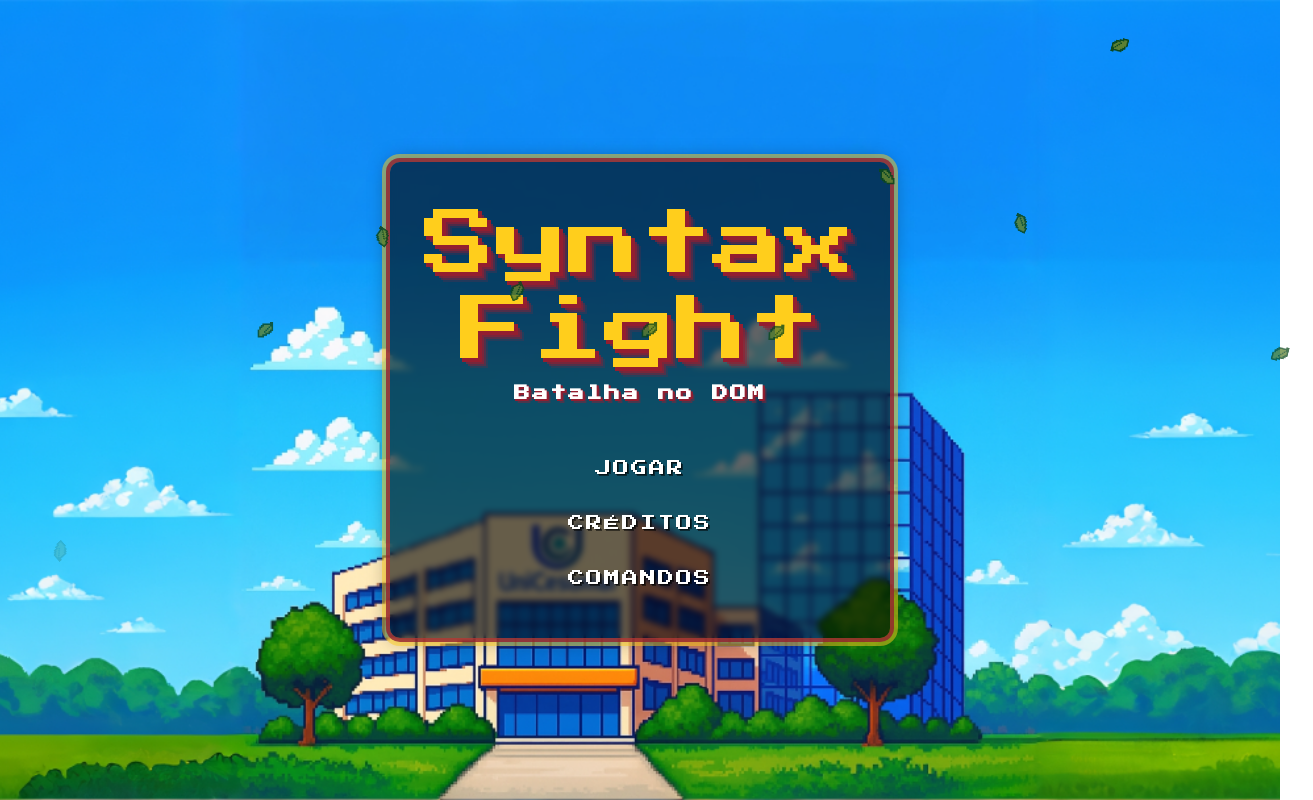
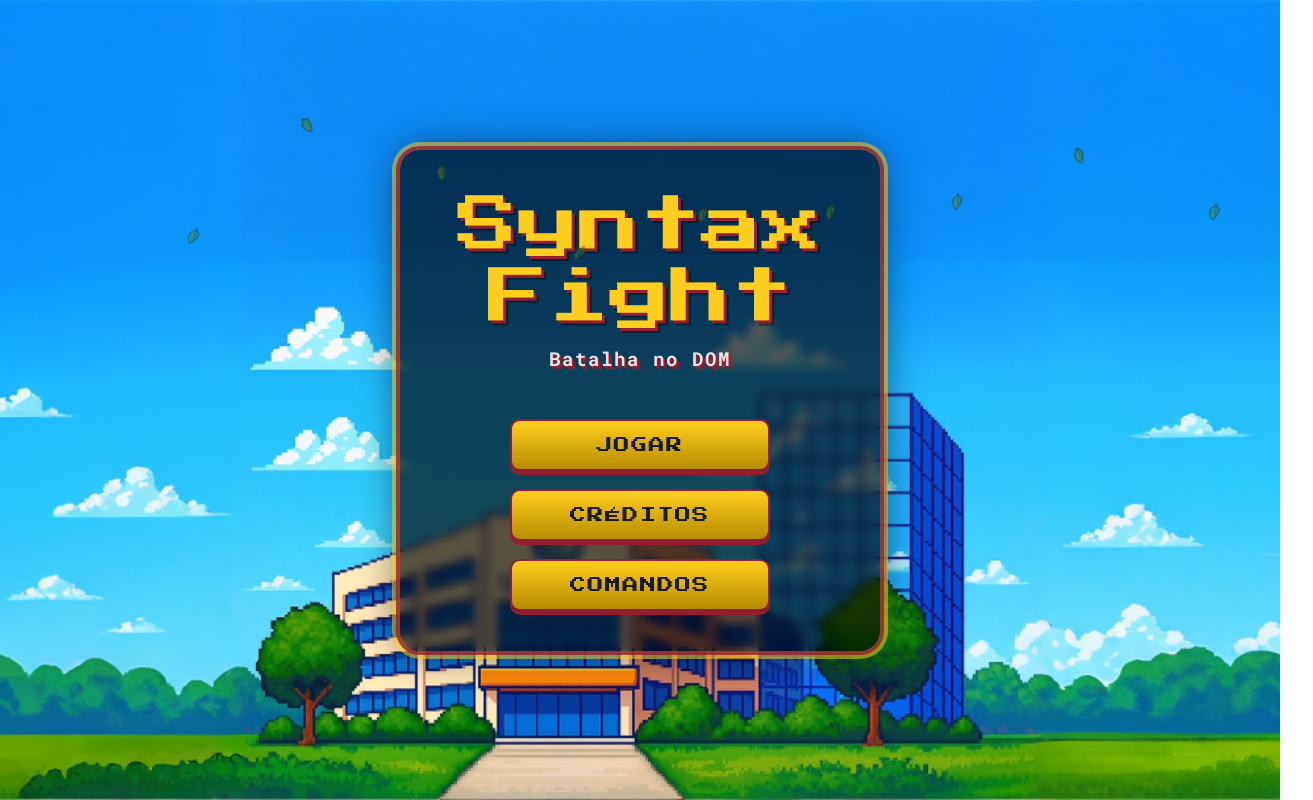
Before and after one commit to joaopaulotr/GameProfessores-Esoft3S, a Vue app in the folder vue/: page /menu in a window 1280 px wide. Shown: the whole page, 1313 px wide, since content can reach past the window. Built offline with nearby package versions, Linux system fonts and the light colour scheme.

Commit message:
atualização do Menu, e adição do botão continuar.

```diff
--- a/vue/src/views/MainMenu.vue
+++ b/vue/src/views/MainMenu.vue
@@ -2,51 +2,66 @@
   <div class="menu-screen">
     <div class="menu-container">
       <h1>Syntax Fight</h1>
-      <h1 class="subtitle">Batalha no DOM</h1>
+      <h2 class="subtitle">Batalha no DOM</h2>
 
       <div class="buttons-container">
+        <button v-if="jogado" @click="continuarJogo">Continuar</button>
         <router-link to="/map"><button>Jogar</button></router-link>
         <button v-if="jogado" @click="resetGame">Novo Jogo</button>
         <router-link to="/credits"><button>Créditos</button></router-link>
         <router-link to="/commands"><button>Comandos</button></router-link>
       </div>
-
     </div>
 
-    <div class="cloud"></div>
+    <div class="falling-leaves">
+      <div
+        class="leaf"
+        v-for="n in 10"
+        :key="n"
+        :style="{
+          left: `${n * 10}%`,
+          animationDuration: `${6 + Math.random() * 4}s`,
+          animationDelay: `${Math.random() * 3}s`,
+        }"
+      ></div>
+    </div>
 
-    <div class="falling-leaves">
-      <div class="leaf" style="left: 5%;  animation-duration: 6s;  animation-delay: 0s;"></div>
-      <div class="leaf" style="left: 15%; animation-duration: 7s;  animation-delay: 1.5s;"></div>
-      <div class="leaf" style="left: 25%; animation-duration: 6.5s; animation-delay: 3s;"></div>
-      <div class="leaf" style="left: 35%; animation-duration: 8s;  animation-delay: 2s;"></div>
-      <div class="leaf" style="left: 45%; animation-duration: 9s;  animation-delay: 0.5s;"></div>
-      <div class="leaf" style="left: 55%; animation-duration: 7.5s; animation-delay: 1s;"></div>
-      <div class="leaf" style="left: 65%; animation-duration: 6s;  animation-delay: 3.5s;"></div>
-      <div class="leaf" style="left: 75%; animation-duration: 8.5s; animation-delay: 2.5s;"></div>
-      <div class="leaf" style="left: 85%; animation-duration: 10s; animation-delay: 4s;"></div>
-      <div class="leaf" style="left: 95%; animation-duration: 7s;  animation-delay: 0.8s;"></div>
-    </div>
+    <!-- Áudios -->
+    <audio ref="hoverSound" src="@/assets/sounds/hover.mp3"></audio>
+    <audio ref="clickSound" src="@/assets/sounds/click.mp3"></audio>
   </div>
 </template>
 
 <script setup>
 import { ref, onMounted } from 'vue'
 import { useRouter } from 'vue-router'
-import { useStorage } from '@vueuse/core';
+import { useStorage } from '@vueuse/core'
 
 const router = useRouter()
 const jogado = ref(false)
+const hoverSound = ref(null)
+const clickSound = ref(null)
 
 onMounted(() => {
-  const valorBossDerrotados = useStorage('chefesDerrotados').value;
+  const valorBossDerrotados = useStorage('chefesDerrotados').value
   jogado.value = Boolean(valorBossDerrotados)
 })
-
 
 function resetGame() {
   localStorage.clear()
   router.replace('/')
+}
+
+function continuarJogo() {
+  router.push('/map')
+}
+
+function playHoverSound() {
+  hoverSound.value?.play()
+}
+
+function playClickSound() {
+  clickSound.value?.play()
 }
 </script>
 
@@ -59,122 +74,126 @@ function resetGame() {
   height: 100vh;
   background: #24b5f8 url('@/assets/images/background.png') center/cover no-repeat fixed;
   color: #fff;
+  overflow: hidden;
+  animation: fadeIn 1.2s ease-in-out;
 }
 
 .menu-container {
   display: flex;
   flex-direction: column;
   align-items: center;
-  padding: 40px;
-  background: rgba(0, 0, 0, 0.6);
-  border-radius: 10px;
+  padding: 40px 30px;
+  background: rgba(0, 0, 0, 0.65);
+  border-radius: 20px;
   box-shadow:
-    0 0 0 4px rgba(147, 30, 48, 0.8),
-    0 0 0 8px rgba(255, 206, 28, 0.5),
-    0 0 20px rgba(0, 0, 0, 0.5);
-  backdrop-filter: blur(3px);
-  max-width: 90%;
-  width: 500px;
+    0 0 0 4px #931e30cc,
+    0 0 0 8px #ffce1c88,
+    0 0 40px rgba(0, 0, 0, 0.6);
+  backdrop-filter: blur(5px);
+  max-width: 95%;
+  width: 480px;
+  animation: scaleIn 0.8s ease-in-out;
 }
 
 h1 {
-  font-size: 4.5rem;
+  font-size: 3.8rem;
   margin: 0;
   text-align: center;
   color: #ffce1c;
-  text-shadow:
-    4px 4px 0 #931e30,
-    2px 4px 0 #931e30,
-    4px 2px 0 #931e30,
-    6px 6px 0 rgba(147, 30, 48, 0.6),
-    8px 8px 0 rgba(147, 30, 48, 0.4),
-    10px 10px 0 rgba(147, 30, 48, 0.2);
+  text-shadow: 3px 3px 0 #931e30, 5px 5px 0 rgba(0, 0, 0, 0.4);
 }
 
 .subtitle {
-  font-size: 1rem;
-  margin: 10px 0 25px 0;
-  color: #fff;
-  text-shadow:
-    2px 2px 0 #931e30,
-    1px 2px 0 #931e30,
-    2px 1px 0 #931e30,
-    3px 3px 0 rgba(147, 30, 48, 0.6);
-  letter-spacing: 2px;
+  font-size: 1.2rem;
+  margin: 12px 0 28px;
+  color: #ffffffdd;
+  text-shadow: 1px 1px 0 #931e30, 2px 2px 0 rgba(147, 30, 48, 0.6);
   font-weight: bold;
   animation: pulse 2s infinite alternate;
+  letter-spacing: 1.5px;
 }
 
 .buttons-container {
   display: flex;
   flex-direction: column;
   align-items: center;
-  gap: 15px;
+  gap: 18px;
   margin-top: 20px;
 }
 
 button {
-  width: 250px;
+  width: 260px;
   font-size: 1rem;
-  padding: 8px 0;
+  padding: 12px 0;
   font-family: 'Press Start 2P', cursive;
-  background: transparent;
-  border: none;
-  color: white;
+  background: linear-gradient(to bottom, #ffce1c 0%, #b88b00 100%);
+  border: 2px solid #931e30;
+  border-radius: 10px;
+  color: #1a1a1a;
   text-transform: uppercase;
-  letter-spacing: 2px;
-  transition: all 0.2s ease;
+  letter-spacing: 1.5px;
+  box-shadow: 0 4px 0 #931e30;
+  transition: all 0.3s ease;
   position: relative;
-  text-shadow:
-    2px 2px 0 rgba(0, 0, 0, 0.5),
-    1px 1px 0 rgba(0, 0, 0, 0.5);
 }
 
 button:hover {
   cursor: pointer;
-  transform: scale(1.05);
-  text-shadow:
-    3px 3px 0 rgba(0, 0, 0, 0.7),
-    1px 1px 0 rgba(0, 0, 0, 0.7);
+  transform: scale(1.06);
+  background: linear-gradient(to bottom, #fff36e, #e7a600);
+  box-shadow: 0 0 15px #ffce1caa;
+  color: #000;
+}
+
+button:active {
+  transform: scale(0.97);
+  box-shadow: 0 0 8px #931e30aa;
+}
+
+button:focus {
+  outline: none;
+}
+
+button::before {
+  content: "▶";
+  position: absolute;
+  left: 10px;
+  color: #931e30;
+  opacity: 0;
+  transition: opacity 0.2s;
 }
 
 button:hover::before {
-  content: "►";
-  position: absolute;
-  left: 5px;
-  bottom: 15px;
-  color: #ffce1c;
+  opacity: 1;
 }
 
-button:active {
-  transform: scale(0.98);
+.falling-leaves {
+  position: absolute;
+  top: 0;
+  left: 0;
+  width: 100%;
+  height: 100%;
+  pointer-events: none;
+  overflow: hidden;
 }
 
-@keyframes pulse {
-  from {
-    text-shadow:
-      2px 2px 0 #931e30,
-      1px 2px 0 #931e30,
-      2px 1px 0 #931e30,
-      3px 3px 0 rgba(147, 30, 48, 0.6);
-  }
-  to {
-    text-shadow:
-      2px 2px 0 #931e30,
-      1px 2px 0 #931e30,
-      2px 1px 0 #931e30,
-      4px 4px 0 rgba(147, 30, 48, 0.4);
-  }
+.leaf {
+  position: absolute;
+  top: -60px;
+  width: 40px;
+  height: 40px;
+  background: url('@/assets/images/leaf.png') no-repeat center;
+  background-size: cover;
+  animation: fallLeaf linear infinite;
+  opacity: 0.8;
 }
 
 @keyframes fallLeaf {
   0% {
     transform: translateX(0) translateY(0) rotate(0deg);
-    opacity: 1;
   }
   50% {
     transform: translateX(50px) translateY(300px) rotate(180deg);
-    opacity: 0.8;
   }
   100% {
     transform: translateX(-50px) translateY(600px) rotate(360deg);
@@ -182,13 +201,32 @@ button:active {
   }
 }
 
-.leaf {
-  position: absolute;
-  top: 0;
-  width: 50px;
-  height: 50px;
-  background: url('@/assets/images/leaf.png') no-repeat center;
-  background-size: cover;
-  animation: fallLeaf ease-in-out infinite;
+@keyframes pulse {
+  from {
+    text-shadow: 1px 1px 0 #931e30, 2px 2px 0 #931e30;
+  }
+  to {
+    text-shadow: 2px 2px 0 #931e30, 4px 4px 0 rgba(147, 30, 48, 0.5);
+  }
+}
+
+@keyframes fadeIn {
+  from {
+    opacity: 0;
+  }
+  to {
+    opacity: 1;
+  }
+}
+
+@keyframes scaleIn {
+  0% {
+    transform: scale(0.8);
+    opacity: 0.5;
+  }
+  100% {
+    transform: scale(1);
+    opacity: 1;
+  }
 }
 </style>
```
